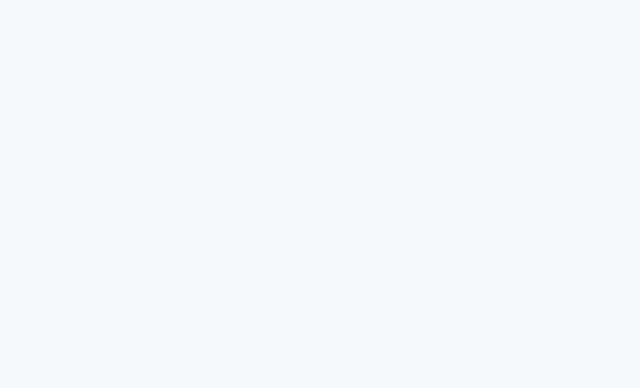
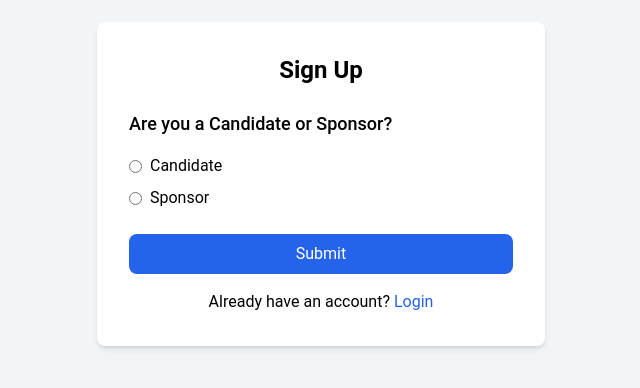
Before and after one commit to TraXIcoN/ALPFAteam3, a React (Create React App) app in the folder frontend/alpha3/: page /Corspage in a window 1280 px wide. Before the commit this address had no page. Shown: the part 216-604 px from the top of the page, without its empty margins (319-959 px from the left). Built offline with nearby package versions, Linux system fonts and the light colour scheme.

Commit message:
Added intermediate sign up page for candidate and sponsor

```diff
--- a/frontend/alpha3/src/App.js
+++ b/frontend/alpha3/src/App.js
@@ -9,14 +9,16 @@ import Profile from "./views/candidate/profile/Profile";
 import Typeformembed from "./views/candidate/profile/Typeformembed";
 import Eventlist from "./views/candidate/Eventlist";
 import Candidatedashboard from "./views/candidate/Candidatedashboard";
+import Corspage from './views/signup/Corspage';
 function App() {
   return (
     <Router>
       <Routes>
-        <Route path="/Candidatedashboard" element={<Candidatedashboard />} />
-        <Route path="/Eventlist" element={<Eventlist />} />
-        <Route path="/Typeformembed" element={<Typeformembed />} />
-        <Route path="/Profile" element={<Profile />} />
+        <Route path="/Corspage" element={<Corspage/>} />
+        <Route path="/Candidatedashboard" element={<Candidatedashboard/>} />
+        <Route path="/Eventlist" element={<Eventlist/>} />
+        <Route path="/Typeformembed" element={<Typeformembed/>} />
+        <Route path="/Profile" element={<Profile/>} />
         <Route path="/" element={<LandingPage />} />
         <Route path="/Login" element={<Login />} />
         <Route path="/signup" element={<Signup />} />
--- a/frontend/alpha3/src/views/candidate/Candidatedashboard.js
+++ b/frontend/alpha3/src/views/candidate/Candidatedashboard.js
@@ -59,7 +59,7 @@ const PageContent = ({ page }) => {
 
   return (
     <div className="p-6">
-      <h2 className="text-2xl font-bold mb-4">{page.charAt(0).toUpperCase() + page.slice(1)} Page</h2>
+
       <PageComponent />
     </div>
   );
--- a/frontend/alpha3/src/views/login/Login.js
+++ b/frontend/alpha3/src/views/login/Login.js
@@ -161,7 +161,7 @@ const Login = () => {
             align="center"
             style={{ marginTop: "1rem" }}
           >
-            Don't have an account? <Link href="/signup">Register</Link>
+            Don't have an account? <Link href="/Corspage">Register</Link>
           </Typography>
         </Box>
       </Paper>
--- /dev/null
+++ b/frontend/alpha3/src/views/signup/Corspage.js
@@ -0,0 +1,65 @@
+import React, { useState } from 'react';
+import { Link } from 'react-router-dom'; // Import Link for navigation
+
+const Corspage = () => {
+  const [userType, setUserType] = useState('');
+
+  const handleSubmit = (e) => {
+    e.preventDefault();
+    if (userType) {
+      console.log(`User type selected: ${userType}`);
+      // Handle the form submission here
+    } else {
+      alert('Please select a user type');
+    }
+  };
+
+  return (
+    <div className="flex items-center justify-center min-h-screen bg-gray-100">
+      <div className="w-full max-w-md bg-white rounded-lg shadow-md p-8">
+        <h2 className="text-2xl font-bold mb-6 text-center">Sign Up</h2>
+        <form onSubmit={handleSubmit}>
+          <div className="mb-6">
+            <p className="text-lg font-medium mb-4">Are you a Candidate or Sponsor?</p>
+            <div className="flex flex-col">
+              <label className="flex items-center mb-2">
+                <input
+                  type="radio"
+                  value="candidate"
+                  checked={userType === 'candidate'}
+                  onChange={(e) => setUserType(e.target.value)}
+                  className="mr-2"
+                />
+                Candidate
+              </label>
+              <label className="flex items-center">
+                <input
+                  type="radio"
+                  value="sponsor"
+                  checked={userType === 'sponsor'}
+                  onChange={(e) => setUserType(e.target.value)}
+                  className="mr-2"
+                />
+                Sponsor
+              </label>
+            </div>
+          </div>
+          <button
+            type="submit"
+            className="w-full bg-blue-600 text-white hover:bg-blue-500 rounded-lg py-2 transition duration-300"
+          >
+            Submit
+          </button>
+        </form>
+        <p className="mt-4 text-center">
+          Already have an account?{' '}
+          <Link to="/Login" className="text-blue-600 hover:underline">
+            Login
+          </Link>
+        </p>
+      </div>
+    </div>
+  );
+};
+
+export default Corspage;
--- a/frontend/alpha3/src/views/signup/Signup.js
+++ b/frontend/alpha3/src/views/signup/Signup.js
@@ -51,8 +51,8 @@ const Signup = () => {
       );
 
       console.log("User created:", response.data);
-      // Redirect to profile page after successful signup
-      navigate("/Profile");
+      // Redirect to Corspage after successful signup
+      navigate("/Corspage");
     } catch (error) {
       console.error("Error creating user:", error);
       alert(
```
Also changed, not shown: 1 other file (tests, documents, lock files or other folders).
